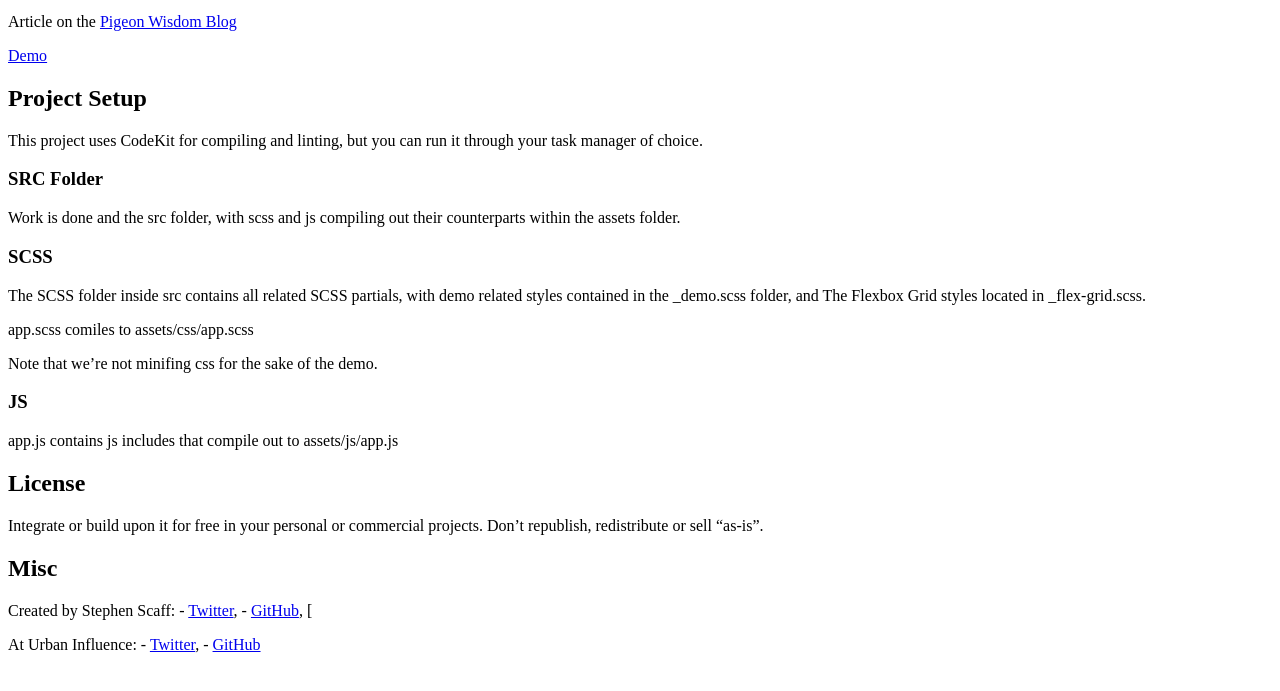
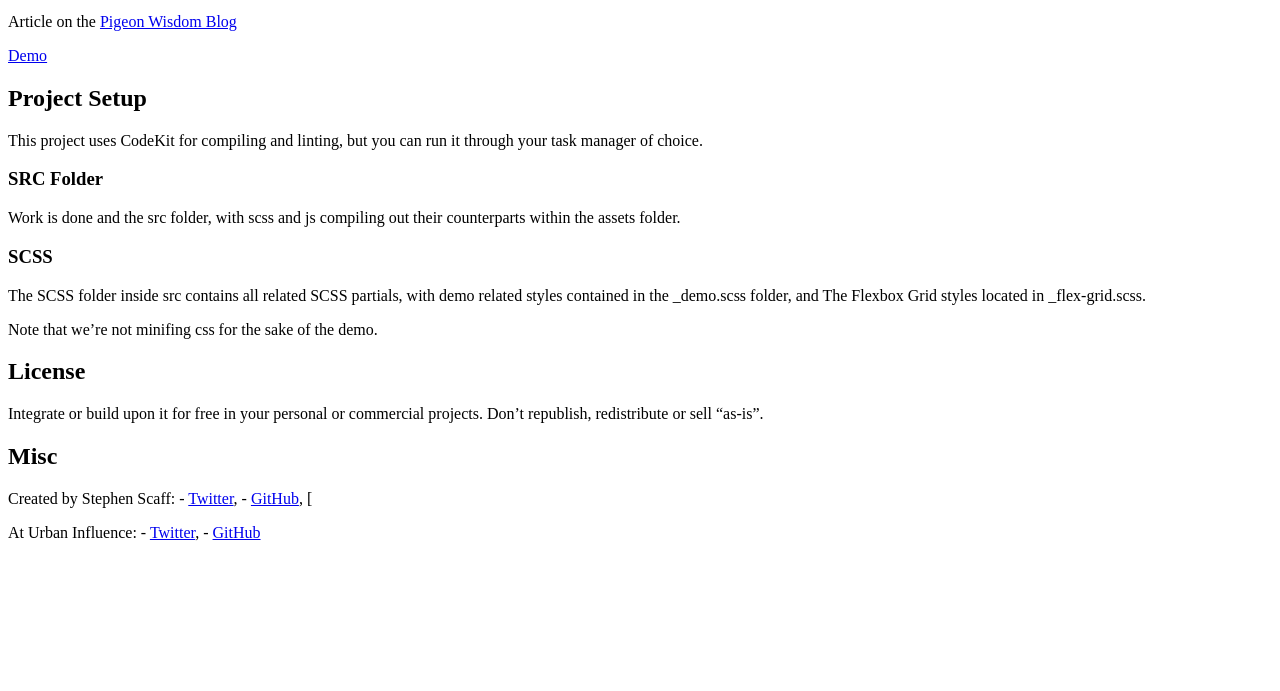
Before and after one commit to stephenscaff/littlest-flexbox-grid, a plain HTML site: page readme.html in a window 1280 px wide. Shown: the part 101-792 px from the top of the page. Drawn offline with Linux system fonts and the light colour scheme.

Commit message:
Readme update

```diff
--- a/readme.html
+++ b/readme.html
@@ -24,13 +24,7 @@
 
 <p>The SCSS folder inside src contains all related SCSS partials, with demo related styles contained in the _demo.scss folder, and The Flexbox Grid styles located in _flex-grid.scss.</p>
 
-<p>app.scss comiles to assets/css/app.scss</p>
-
 <p>Note that we&#8217;re not minifing css for the sake of the demo.</p>
-
-<h3 id="js">JS</h3>
-
-<p>app.js contains js includes that compile out to assets/js/app.js</p>
 
 <h2 id="license">License</h2>
 
```
Also changed, not shown: 1 other file.
